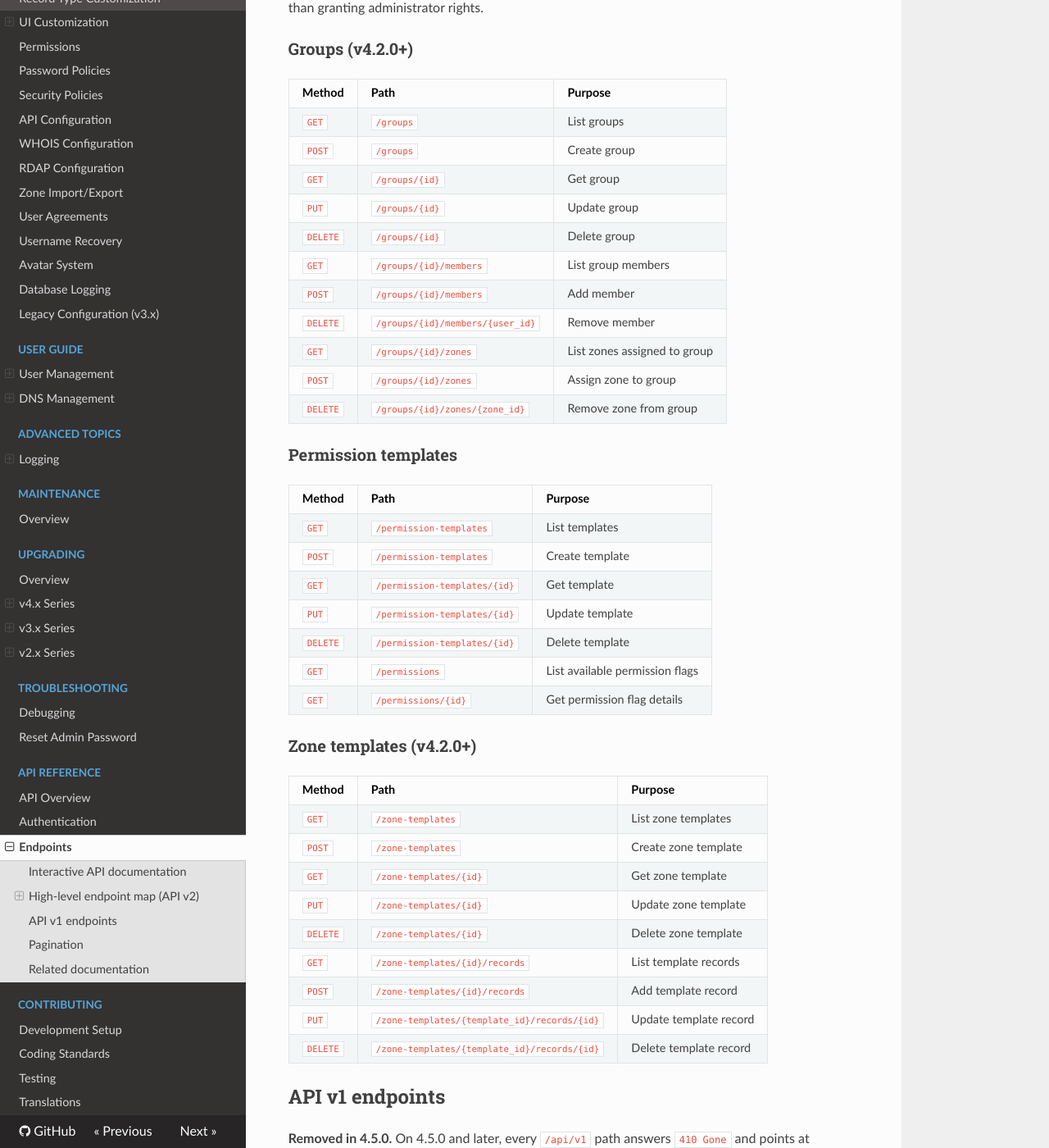
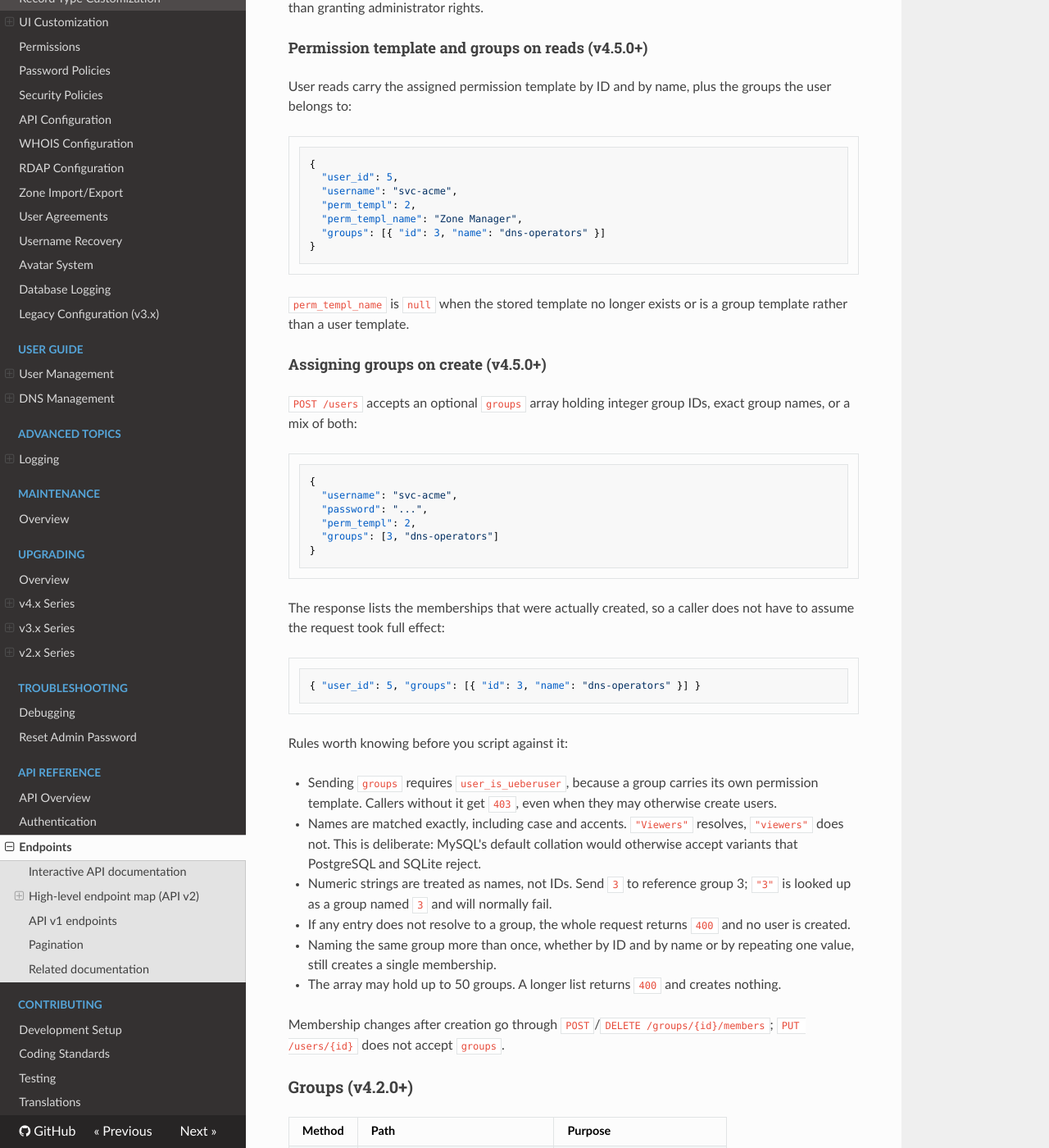
Before and after one commit to poweradmin/poweradmin-docs, an MkDocs documentation site: the page built from docs/api/endpoints.md, in a window 1280 px wide and 1400 px high, scrolled down 2358 px. Shown: the whole window at 82% size. Built offline with MkDocs 1.6.1, drawn with Linux system fonts in a browser that asks for light colours; nearby versions of some CDN libraries.

Commit message:
docs(api): document permission template and group fields on the v2 users endpoints

````diff
--- a/docs/api/endpoints.md
+++ b/docs/api/endpoints.md
@@ -86,6 +86,65 @@ Omitting `perm_templ` on create assigns the least-privileged non-superuser templ
 whoever the caller is; it no longer falls back to template id 1. If no such template
 exists, the request fails rather than granting administrator rights.
 
+#### Permission template and groups on reads (v4.5.0+)
+
+User reads carry the assigned permission template by ID and by name, plus the
+groups the user belongs to:
+
+```json
+{
+  "user_id": 5,
+  "username": "svc-acme",
+  "perm_templ": 2,
+  "perm_templ_name": "Zone Manager",
+  "groups": [{ "id": 3, "name": "dns-operators" }]
+}
+```
+
+`perm_templ_name` is `null` when the stored template no longer exists or is a
+group template rather than a user template.
+
+#### Assigning groups on create (v4.5.0+)
+
+`POST /users` accepts an optional `groups` array holding integer group IDs,
+exact group names, or a mix of both:
+
+```json
+{
+  "username": "svc-acme",
+  "password": "...",
+  "perm_templ": 2,
+  "groups": [3, "dns-operators"]
+}
+```
+
+The response lists the memberships that were actually created, so a caller does
+not have to assume the request took full effect:
+
+```json
+{ "user_id": 5, "groups": [{ "id": 3, "name": "dns-operators" }] }
+```
+
+Rules worth knowing before you script against it:
+
+- Sending `groups` requires `user_is_ueberuser`, because a group carries its own
+  permission template. Callers without it get `403`, even when they may otherwise
+  create users.
+- Names are matched exactly, including case and accents. `"Viewers"` resolves,
+  `"viewers"` does not. This is deliberate: MySQL's default collation would
+  otherwise accept variants that PostgreSQL and SQLite reject.
+- Numeric strings are treated as names, not IDs. Send `3` to reference group 3;
+  `"3"` is looked up as a group named `3` and will normally fail.
+- If any entry does not resolve to a group, the whole request returns `400` and
+  no user is created.
+- Naming the same group more than once, whether by ID and by name or by
+  repeating one value, still creates a single membership.
+- The array may hold up to 50 groups. A longer list returns `400` and creates
+  nothing.
+
+Membership changes after creation go through
+`POST`/`DELETE /groups/{id}/members`; `PUT /users/{id}` does not accept `groups`.
+
 ### Groups (v4.2.0+)
 
 | Method | Path | Purpose |
````
